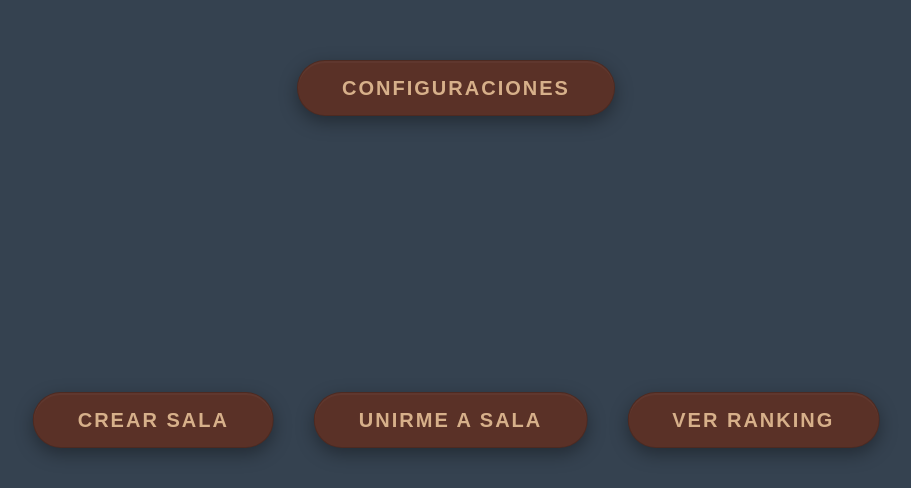
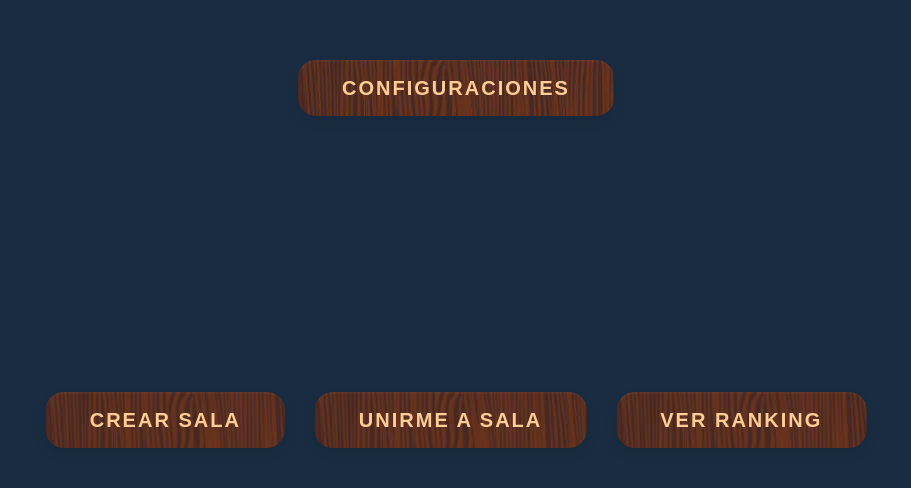
Before and after one commit to PioIX/2025-TPIN2-G11, a Next.js app in the folder front/: page / in a window 1280 px wide. Shown: the part 312-800 px from the top of the page, without its empty margins (184-1095 px from the left). Built offline with nearby package versions, Linux system fonts and the light colour scheme; no server answers.

Commit message:
cambios menores

```diff
--- a/front/src/app/page.module.css
+++ b/front/src/app/page.module.css
@@ -3,7 +3,7 @@
   position: relative;
   width: 100%;
   height: 100vh;
-  background-color: #354250;
+  background-color: #192c41;
   display: flex;
   align-items: center;
   justify-content: center;
@@ -19,7 +19,7 @@
   display: flex;
   align-items: center;
   justify-content: center;
-  background-image: url('/lobizon.jpg');
+  background-image: url('img/configuracion.png');
   background-position: center 8%;
   background-size: contain;
 }
@@ -42,7 +42,7 @@
   left: 50%;
   transform: translateX(-50%);
   display: flex;
-  gap: 40px;
+  gap: 30px;
   z-index: 40;
   align-items: center;
   justify-content: center;
--- a/front/src/components/button.module.css
+++ b/front/src/components/button.module.css
@@ -5,15 +5,18 @@
   justify-content: center;
   height: 56px;
   padding: 0 44px;
-  border-radius: 36px;
-  background: #5a3127;
-  color: #d7b08a;
+  border-radius: 18px;
+  background-image: url('../app/img/wood.jpg');
+  filter: saturate(200%);
+  background-repeat: repeat;
+  background-size: auto;
+  color: #ecd2b6;
   font-weight: 600;
   letter-spacing: 2px;
   font-size: 20px;
   text-transform: uppercase;
-  border: 1px solid rgba(0,0,0,0.15);
-  box-shadow: inset 0 2px 0 rgba(255,255,255,0.03), 0 6px 18px rgba(0,0,0,0.35);
+  border: 0px solid;
+  box-shadow: inset 0 2px 0 rgba(255,255,255,0.03), 0 6px 18px rgba(0,0,0,0.1);
   cursor: pointer;
   transition: transform .14s ease, box-shadow .14s ease;
   user-select: none;
@@ -22,7 +25,7 @@
 
 .btn:hover {
   transform: translateY(-3px);
-  box-shadow: inset 0 1px 0 rgba(255,255,255,0.02), 0 10px 26px rgba(0,0,0,0.45);
+  box-shadow: inset 0 1px 0 rgba(255,255,255,0.02), 0 10px 26px rgba(0,0,0,0.1);
 }
 
 @media (max-width: 640px) {
```
Also changed, not shown: front/src/app/img/configuracion.png (added), front/src/app/img/wood.jpg (added).
